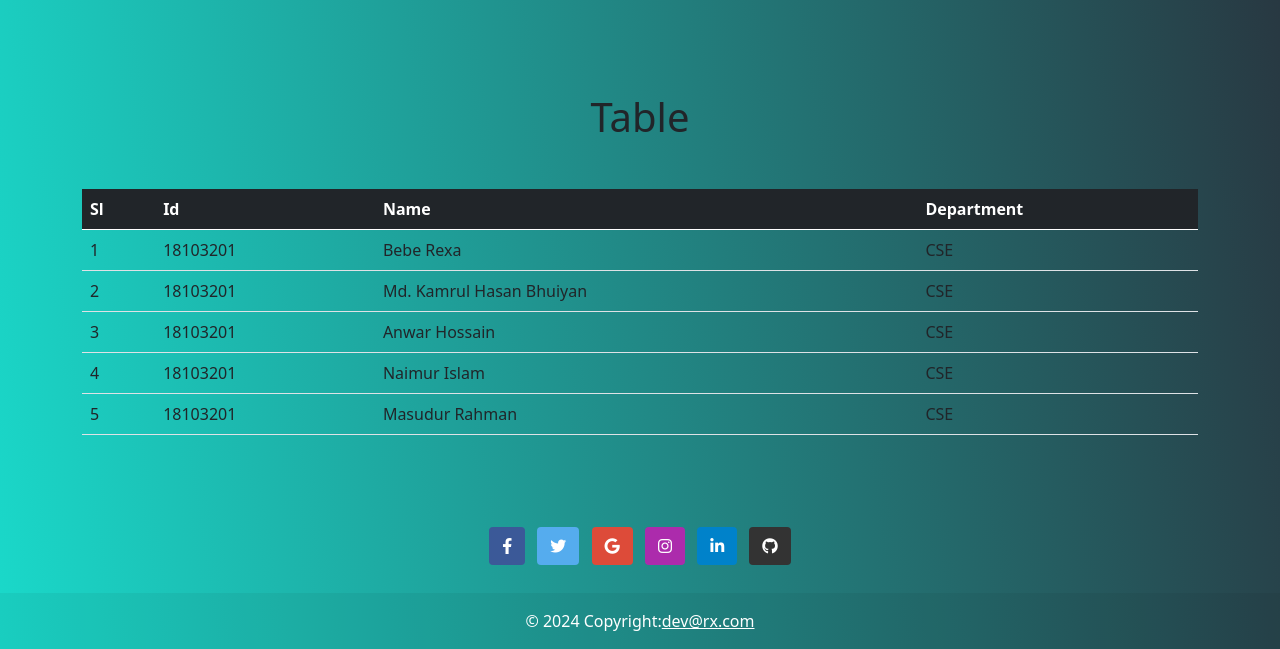
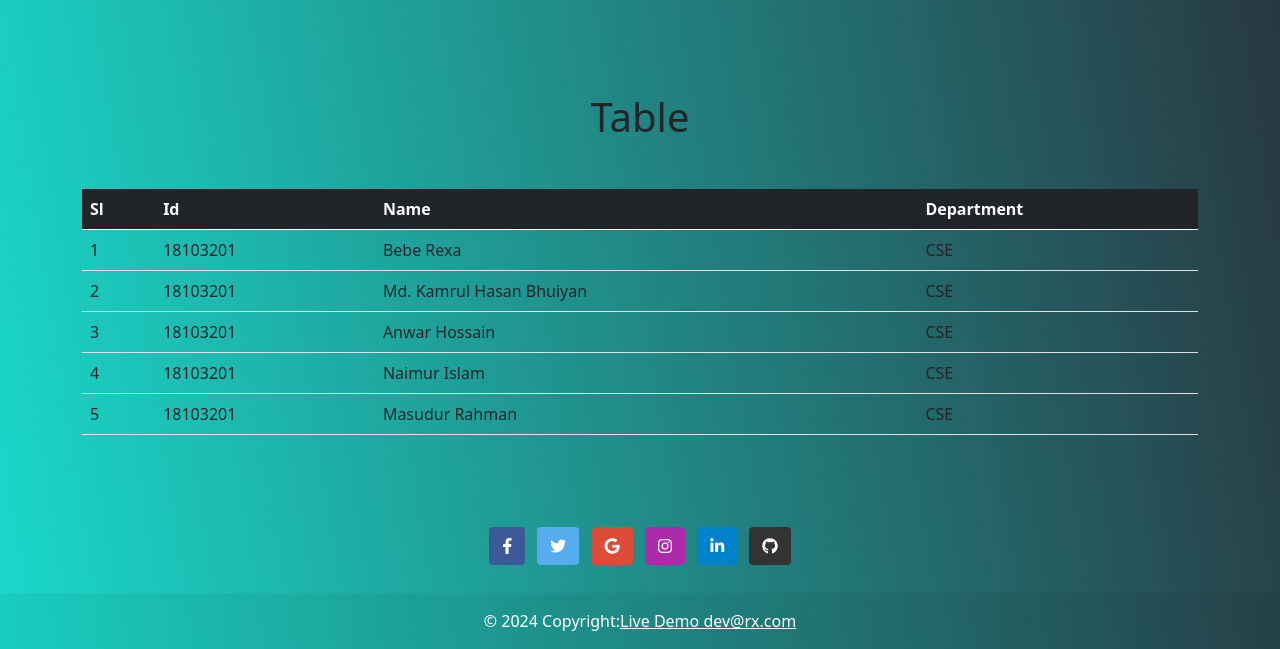
Before and after one commit to Rumerx10/Demo-Web-Site, a plain HTML site: page index.html in a window 1280 px wide. Shown: the part 563-1212 px from the top of the page. Drawn offline with nearby package versions, Linux system fonts and the light colour scheme.

Commit message:
UPDATE live demo link

```diff
--- a/index.html
+++ b/index.html
@@ -123,7 +123,7 @@
       </section>
     </div>
     <div class="text-center p-3 text-white" style="background-color: rgba(0, 0, 0, 0.05);">
-      © 2024 Copyright:<a class="text-white fs-6" href="https://mdbootstrap.com/">dev@rx.com</a>
+      © 2024 Copyright:<a class="text-white fs-6" href="https://glittery-croissant-c583bf.netlify.app">Live Demo dev@rx.com</a>
     </div>
   </footer>
 
```
